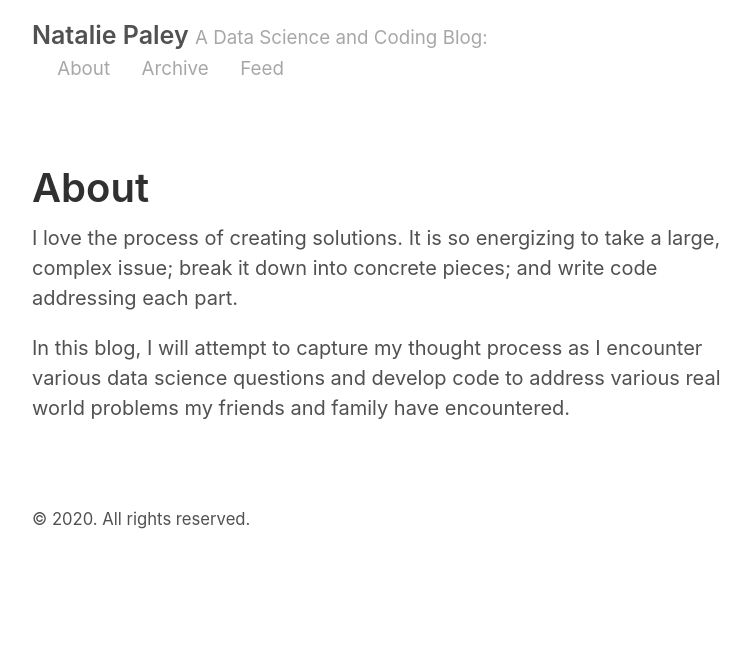
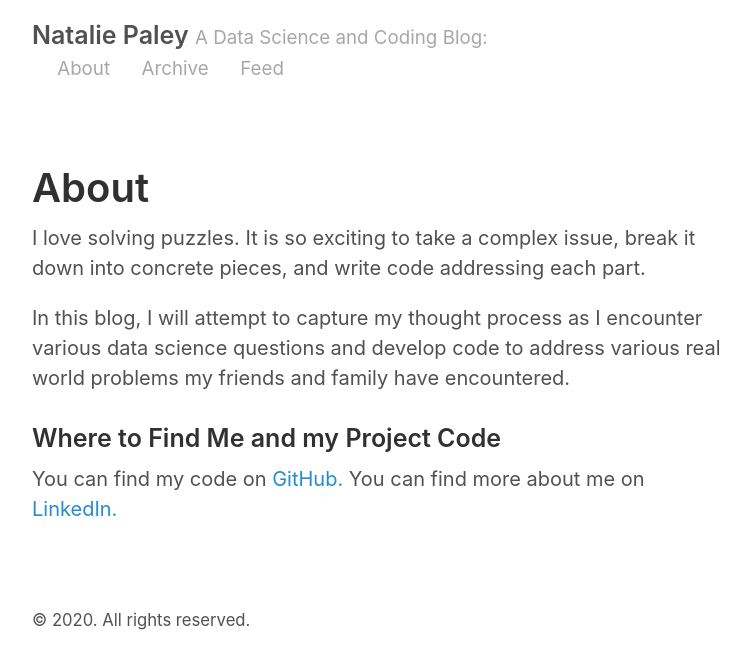
Before and after one commit to randominternetname/randominternetname.github.io, a Jekyll site: the page built from about.md, in a window 1280 px wide. Shown: the top 669 px of the page, without its empty margins (258-1008 px from the left). Built offline with Jekyll 4.4.1, drawn with Linux system fonts in a browser that asks for light colours.

Commit message:
Commiting

```diff
--- a/about.md
+++ b/about.md
@@ -3,6 +3,10 @@ layout: page
 title: About
 ---
 
-I love the process of creating solutions.  It is so energizing to take a large, complex issue; break it down into concrete pieces; and write code addressing each part.
+I love solving puzzles.  It is so exciting to take a complex issue, break it down into concrete pieces, and write code addressing each part.
 
 In this blog, I will attempt to capture my thought process as I encounter various data science questions and develop code to address various real world problems my friends and family have encountered.
+
+### Where to Find Me and my Project Code
+You can find my code on [GitHub.](https://github.com/randominternetname/Projects)
+You can find more about me on [LinkedIn.](https://www.linkedin.com/in/nataliepaley/)
```
